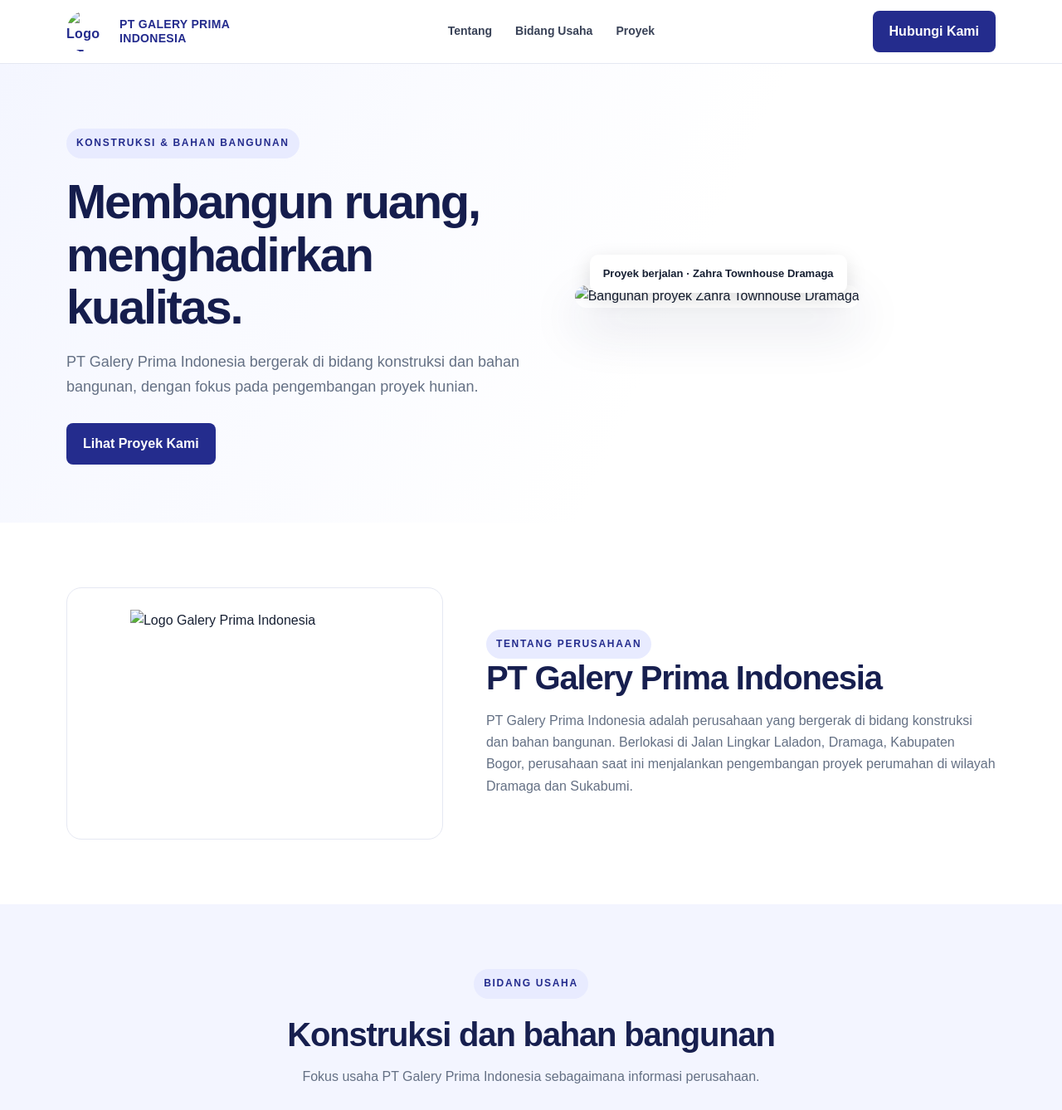
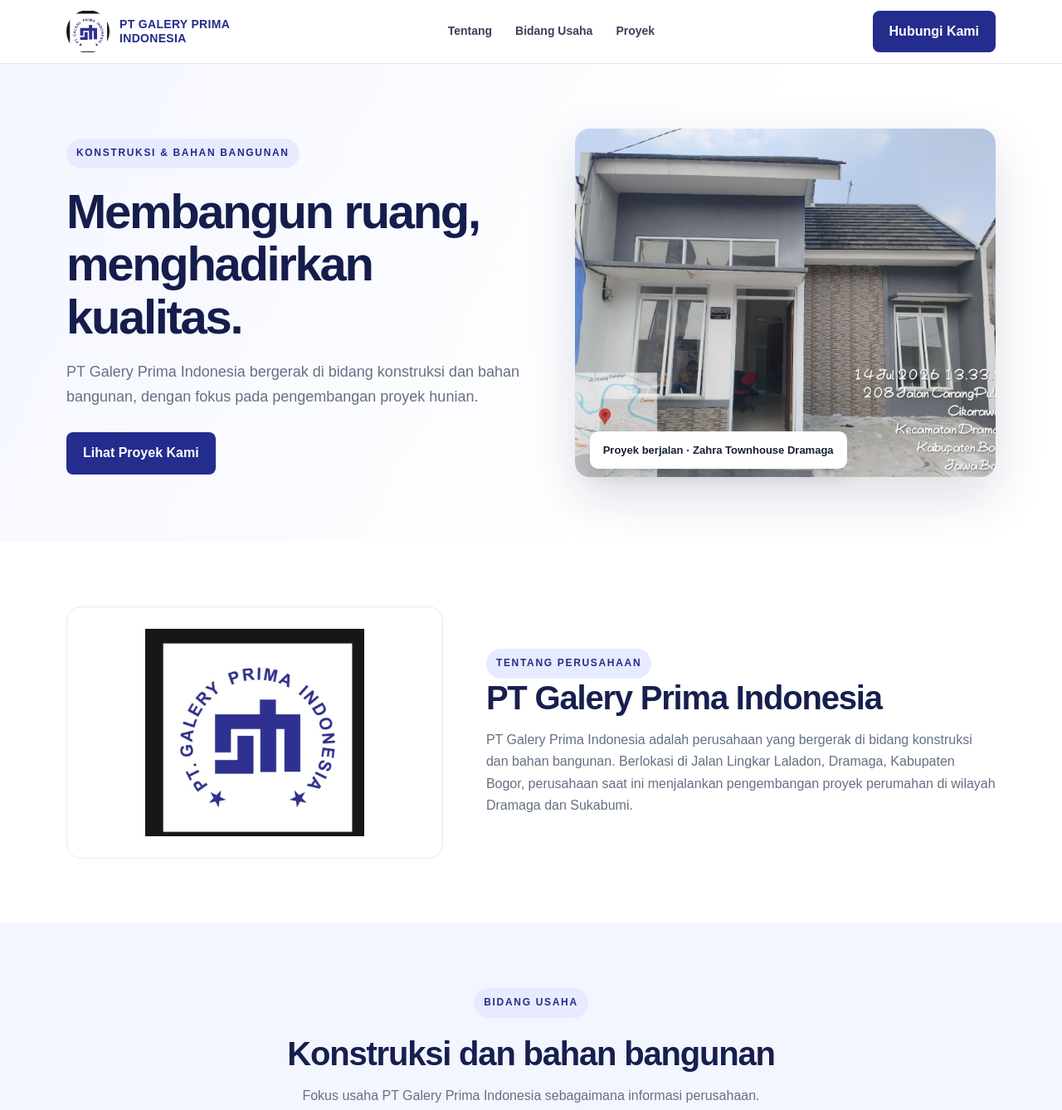
Before and after one commit to GPI2026-idn/galery-prima-website, a plain HTML site: page index.html in a window 1280 px wide. Shown: the top 1338 px of the page at 83% size. Drawn offline with Linux system fonts and the light colour scheme.

Commit message:
Update image paths in index.html

```diff
--- a/index.html
+++ b/index.html
@@ -55,7 +55,7 @@
 <header>
   <div class="wrap nav">
     <a class="brand" href="#beranda">
-      <img src="assets/logo-galery-prima.jpg" alt="Logo PT Galery Prima Indonesia">
+      <img src="logo-galery-prima.jpg" alt="Logo PT Galery Prima Indonesia">
       <span>PT GALERY PRIMA<br>INDONESIA</span>
     </a>
     <nav aria-label="Navigasi utama">
@@ -75,7 +75,7 @@
         <a class="btn" href="#proyek">Lihat Proyek Kami</a>
       </div>
       <div class="hero-photo">
-        <img src="assets/zahra-townhouse-dramaga.jpg" alt="Bangunan proyek Zahra Townhouse Dramaga">
+        <img src="zahra-townhouse-dramaga.jpg" alt="Bangunan proyek Zahra Townhouse Dramaga">
         <div class="photo-note">Proyek berjalan · Zahra Townhouse Dramaga</div>
       </div>
     </div>
@@ -83,7 +83,7 @@
 
   <section class="section" id="tentang">
     <div class="wrap about-grid">
-      <div class="about-mark"><img src="assets/logo-galery-prima.jpg" alt="Logo Galery Prima Indonesia"></div>
+      <div class="about-mark"><img src="logo-galery-prima.jpg" alt="Logo Galery Prima Indonesia"></div>
       <div class="about-copy">
         <span class="eyebrow">Tentang Perusahaan</span>
         <h2>PT Galery Prima Indonesia</h2>
@@ -115,7 +115,7 @@
       </div>
       <div class="project-grid">
         <article class="project">
-          <img src="assets/zahra-townhouse-dramaga.jpg" alt="Fasad unit Zahra Townhouse Dramaga">
+          <img src="zahra-townhouse-dramaga.jpg" alt="Fasad unit Zahra Townhouse Dramaga">
           <div class="project-body"><span class="tag">Dramaga · Kabupaten Bogor</span><h3>Zahra Townhouse Dramaga</h3><p>Proyek perumahan yang sedang berjalan di kawasan Dramaga, Kabupaten Bogor, Jawa Barat.</p></div>
         </article>
         <article class="project">
```
